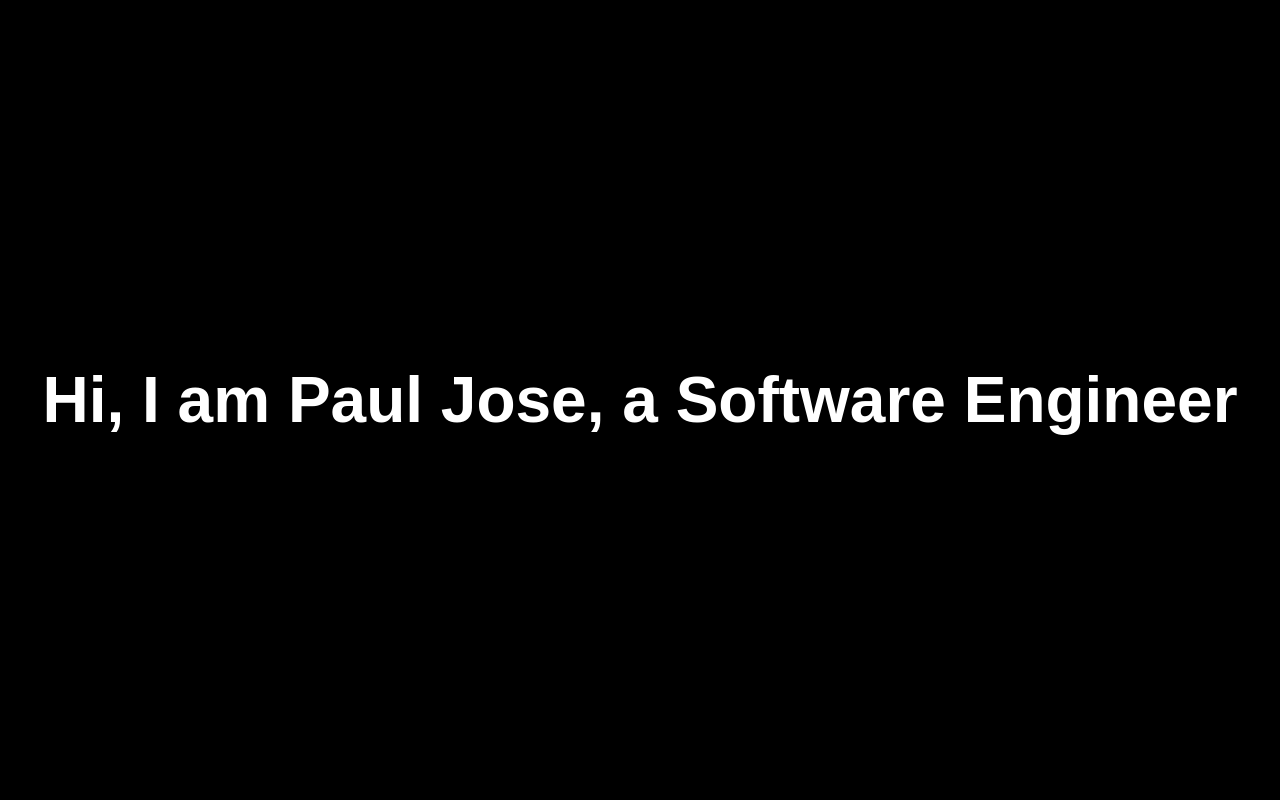
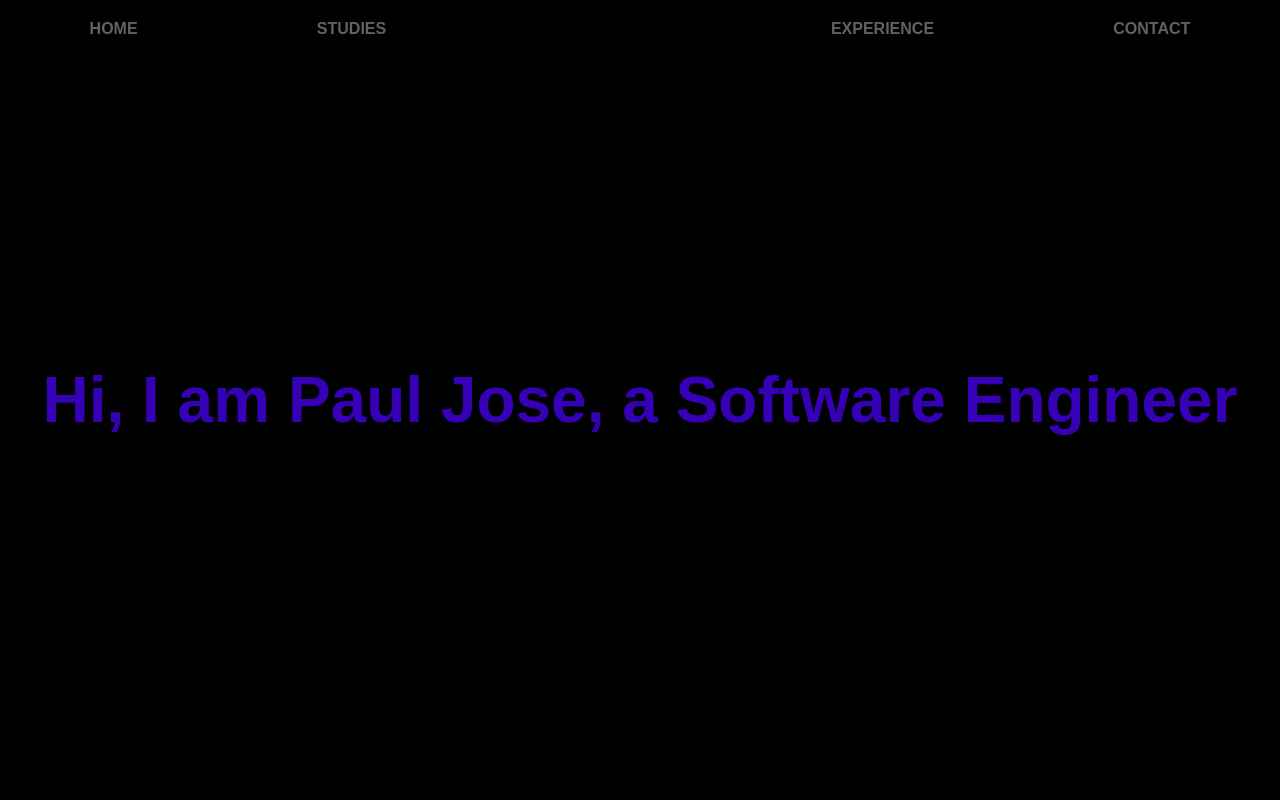
Before and after one commit to pauljose513/pauljose.github.io, a plain HTML site: page index.html in a window 1280 px wide. Shown: the top 800 px of the page. Drawn offline with Linux system fonts and the light colour scheme.

Commit message:
4rd commit with HTML, CSS and Jvascript

```diff
--- a/script.js
+++ b/script.js
@@ -10,6 +10,17 @@ document.querySelectorAll('nav a').forEach(anchor => {
     });
 });
 
+// Function to check if an element is in viewport
+function isInViewport(elem) {
+    let bounding = elem.getBoundingClientRect();
+    return (
+        bounding.top >= 0 &&
+        bounding.left >= 0 &&
+        bounding.bottom <= (window.innerHeight || document.documentElement.clientHeight) &&
+        bounding.right <= (window.innerWidth || document.documentElement.clientWidth)
+    );
+}
+
 // Update navigation links based on current section
 let sections = document.querySelectorAll('section');
 let navLinks = document.querySelectorAll('nav a');
@@ -19,20 +30,20 @@ function updateNavigation() {
     let currentSection = '';
 
     sections.forEach(section => {
-        const sectionTop = section.offsetTop;
-        const sectionHeight = section.clientHeight;
-        if (scrollPosition >= sectionTop && scrollPosition < sectionTop + sectionHeight) {
+        const sectionTop = section.offsetTop - window.innerHeight / 2; // Adjust calculation
+        const sectionBottom = sectionTop + section.clientHeight;
+        if (scrollPosition >= sectionTop && scrollPosition < sectionBottom) {
             currentSection = section.id;
         }
     });
 
     if (currentSection === 'home') {
         navLinks.forEach(link => {
-            link.classList.add('hidden'); // Apply hidden class for smoother transition
+            link.style.display = 'none'; // Hide navigation links on the home page
         });
     } else {
         navLinks.forEach(link => {
-            link.classList.remove('hidden');
+            link.style.display = 'block'; // Display navigation links from the second page onwards
         });
 
         navLinks.forEach(link => {
@@ -46,12 +57,34 @@ function updateNavigation() {
     }
 }
 
-// Debounced scroll handler for better performance
-let isScrolling;
+// Scroll handler for better performance and immediate update
 document.addEventListener('scroll', function() {
-    window.clearTimeout(isScrolling);
-    isScrolling = setTimeout(updateNavigation, 100); // Adjust debounce delay as needed
+    updateNavigation(); // Immediate update
+
+    // Trigger animations for sections in viewport
+    sections.forEach(section => {
+        if (isInViewport(section)) {
+            section.classList.add('active');
+        } else {
+            section.classList.remove('active');
+        }
+    });
+
+    // Adjust font size of h1 in section1 based on scroll position
+    let scrollPosition = window.scrollY;
+    let h1 = document.querySelector('.section1 h1');
+    let initialFontSize = 5; // Initial font size in vw
+
+    // Calculate new font size
+    let newSize = initialFontSize - (scrollPosition * 0.02); // Adjust the factor as needed
+
+    // Ensure font size doesn't go below a minimum size
+    let minSize = 3; // Minimum font size in vw
+    newSize = Math.max(newSize, minSize);
+
+    // Apply the new font size
+    h1.style.fontSize = newSize + 'vw';
 });
 
-// Initial call to update navigation
+// Initial call to update navigation and trigger animations
 updateNavigation();
--- a/styles.css
+++ b/styles.css
@@ -11,7 +11,7 @@ body {
     justify-content: center;
     align-items: center;
     background-color: #000000; /* Dark background color */
-    color: #ffffff; /* Contrast text color */
+    color: #4c00ffb6; /* Contrast text color */
     transition: background-color 0.3s ease; /* Smooth background color transition */
     position: relative;
     z-index: 2; /* Ensure section1 is on top */
@@ -22,8 +22,8 @@ body {
     display: flex;
     justify-content: center;
     align-items: center;
-    background-color: #ffffff; /* Light background color */
-    color: #000000; /* Contrast text color */
+    background-color: #11141065; /* Light background color */
+    color: #000000c6; /* Contrast text color */
     font-family: Arial, sans-serif;
     text-align: center;
 }
@@ -65,10 +65,10 @@ h1, h2 {
 }
 
 .navbar a {
-    color: #ffffff;
+    color: #626262;
     text-decoration: none;
     font-weight: bold;
-    transition: color 0.3s ease, opacity 0.3s ease; /* Add opacity transition */
+    transition: color 0.5s ease, opacity 0.5s ease; /* Add opacity transition */
     display: block;
     padding: 10px 0;
     opacity: 1; /* Initial opacity */
@@ -81,7 +81,7 @@ h1, h2 {
 
 
 .navbar a:hover {
-    color: #2e2e2e; /* Lighter color on hover */
+    color: #ffffff; /* Lighter color on hover */
 }
 
 .hidden {
```
